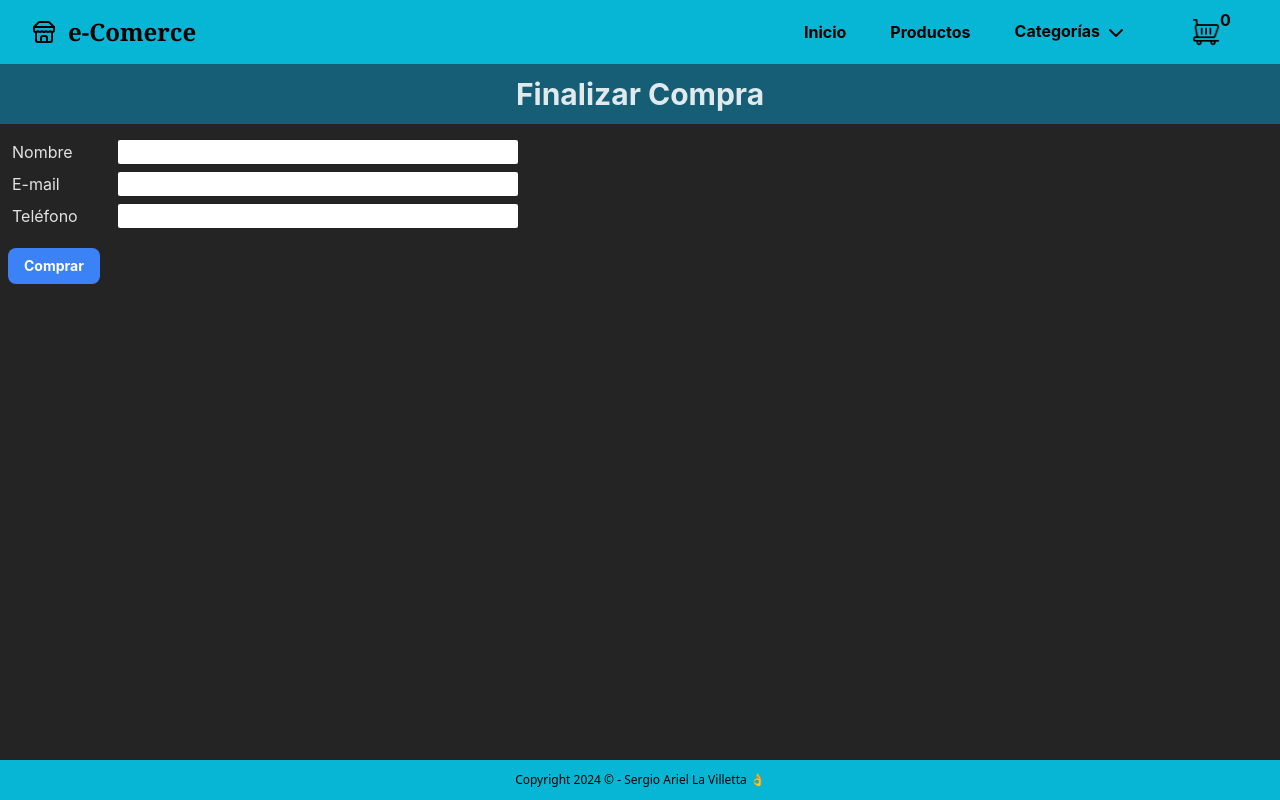
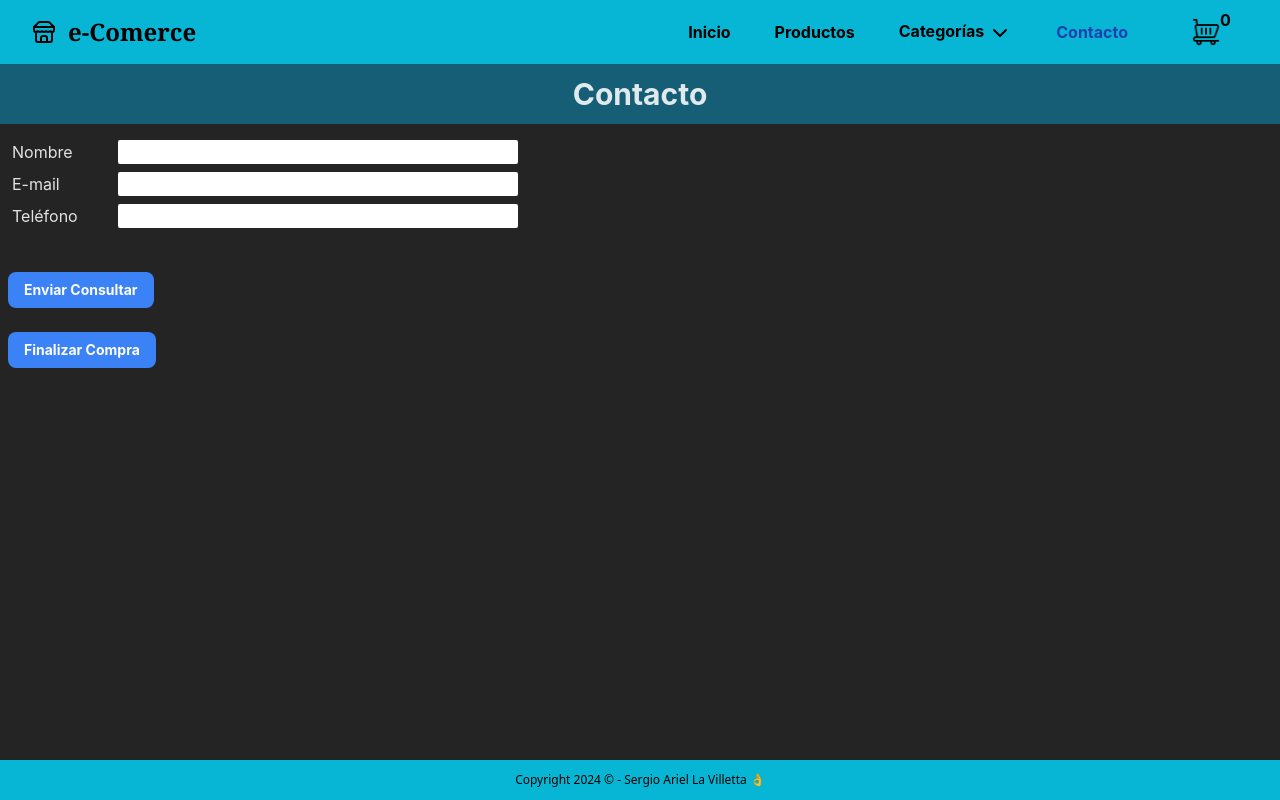
Before and after one commit to sergioLvDev/proyectoFinal-React-Sergio-LaVilletta, a React (Vite) app: page /checkout in a window 1280 px wide. Built offline with nearby package versions, Linux system fonts and the light colour scheme.

Commit message:
Formulario de contacto

```diff
--- a/src/components/Carrito.jsx
+++ b/src/components/Carrito.jsx
@@ -45,7 +45,7 @@ function Carrito() {
               className="px-4 py-2 mx-2 text-sm font-bold text-white transition-all bg-green-500 rounded-lg hover:bg-cyan-800"
               to="/checkout"
             >
-              Finalizar Compra
+              Continuar Compra
             </Link>
           </div>
         </div>
--- a/src/components/CheckOut.jsx
+++ b/src/components/CheckOut.jsx
@@ -46,7 +46,7 @@ const CheckOut = () => {
 
   return (
     <div>
-      <TituloPagina titulo={"Finalizar Compra"} />
+      <TituloPagina titulo={"Contacto"} />
       <form id="miForm" onSubmit={handleSubmit(comprar)}>
         <div className="flex items-start gap-10 mx-3 mb-5 ">
           <div className="flex flex-col gap-2 ">
@@ -75,7 +75,14 @@ const CheckOut = () => {
             />
           </div>
         </div>
-        <Button text="Comprar" type="submit" />
+        <br />
+        <Button text="Enviar Consultar" type="submit" />
+        <br />
+        <Button
+          text="Finalizar Compra"
+          type="submit"
+          className="bg-green-500!"
+        />
       </form>
     </div>
   );
--- a/src/components/NavBar.jsx
+++ b/src/components/NavBar.jsx
@@ -60,6 +60,9 @@ function NavBar() {
           </ul>
         )}
       </div>
+      <NavLink to="/checkout" className="block itemhover hover:bg-cyan-600">
+        Contacto
+      </NavLink>
       <NavLink to="/carrito" className="itemhover">
         <CartWidget />
       </NavLink>
```
